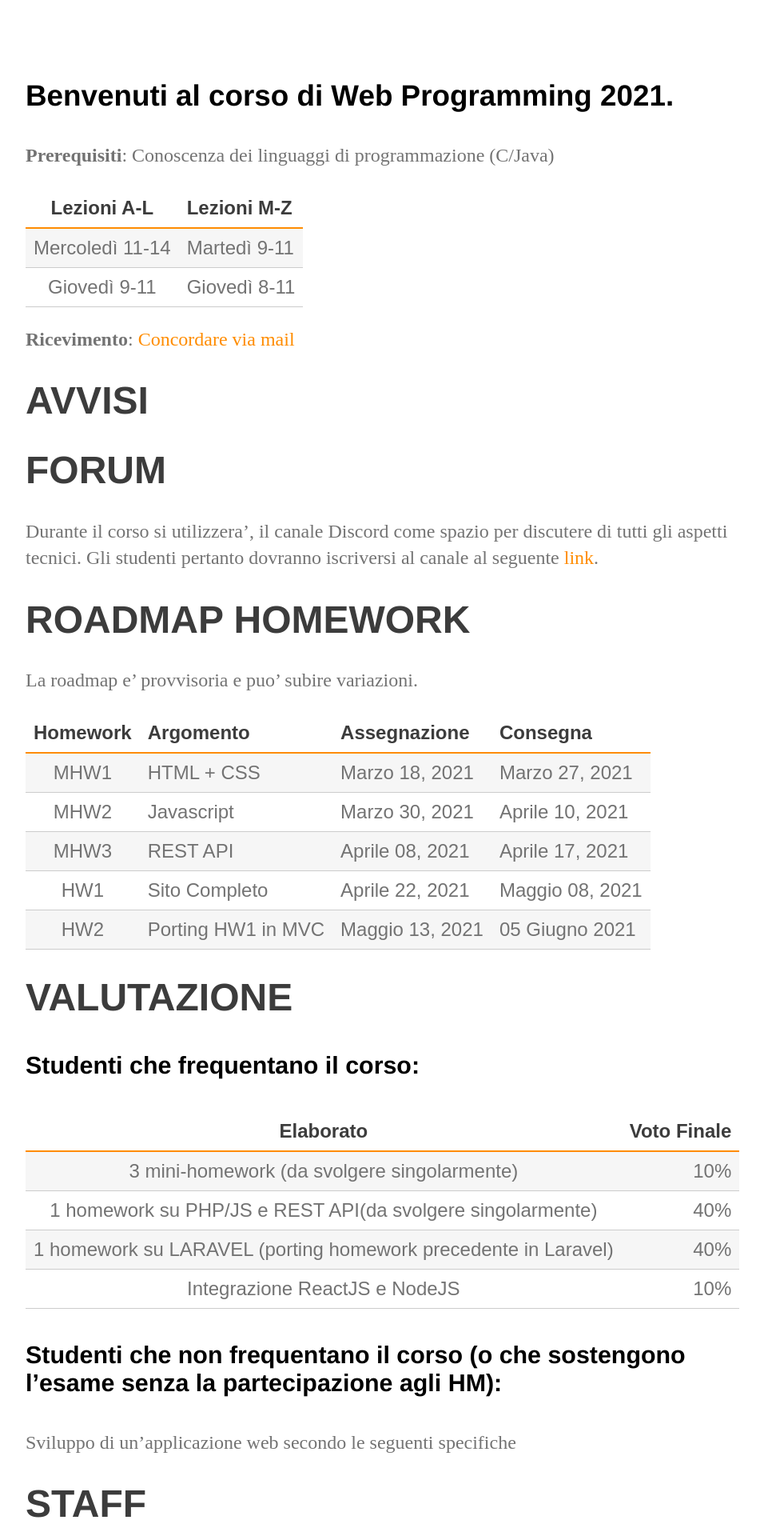
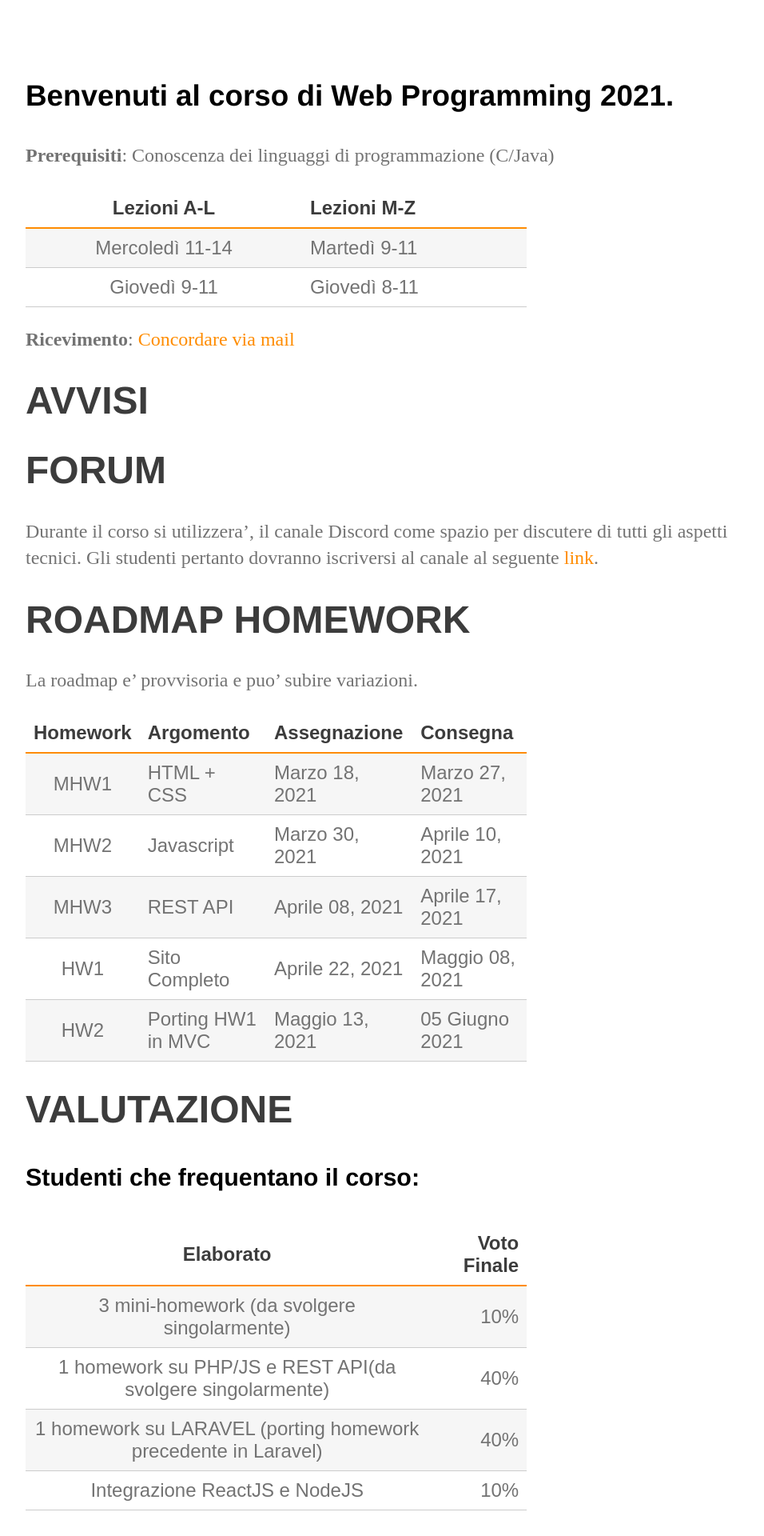
Before and after one commit to perceivelab/database-course, a Jekyll site: the page built from index.md, in a window 1280 px wide. Shown: the part 417-2337 px from the top of the page at 80% size, without its empty margins (160-1116 px from the left). Built offline with Jekyll 4.4.1, drawn with Linux system fonts in a browser that asks for light colours; our own code applies the rules of GitHub Pages for plain Markdown files.

Commit message:
Update main.css

```diff
--- a/css/main.css
+++ b/css/main.css
@@ -9,6 +9,7 @@ img {
 }
 
 table {
+    width: 70%;
     border-collapse: collapse;
     border-spacing: 0;
     font: normal 1.5em Helvetica Arial, sans-serif;
```
